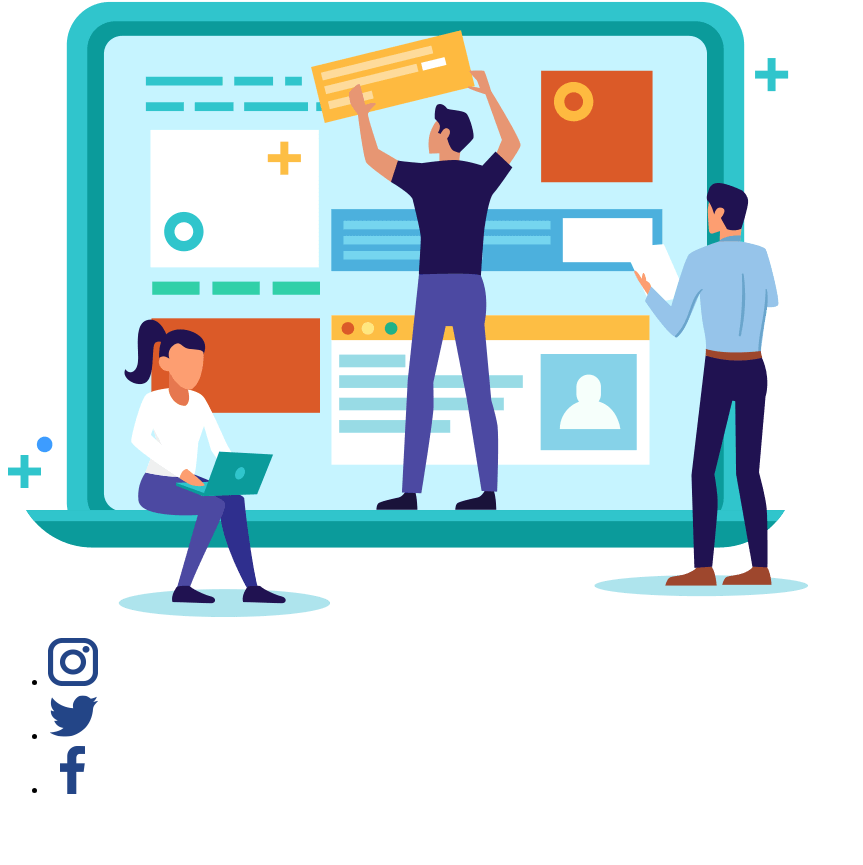
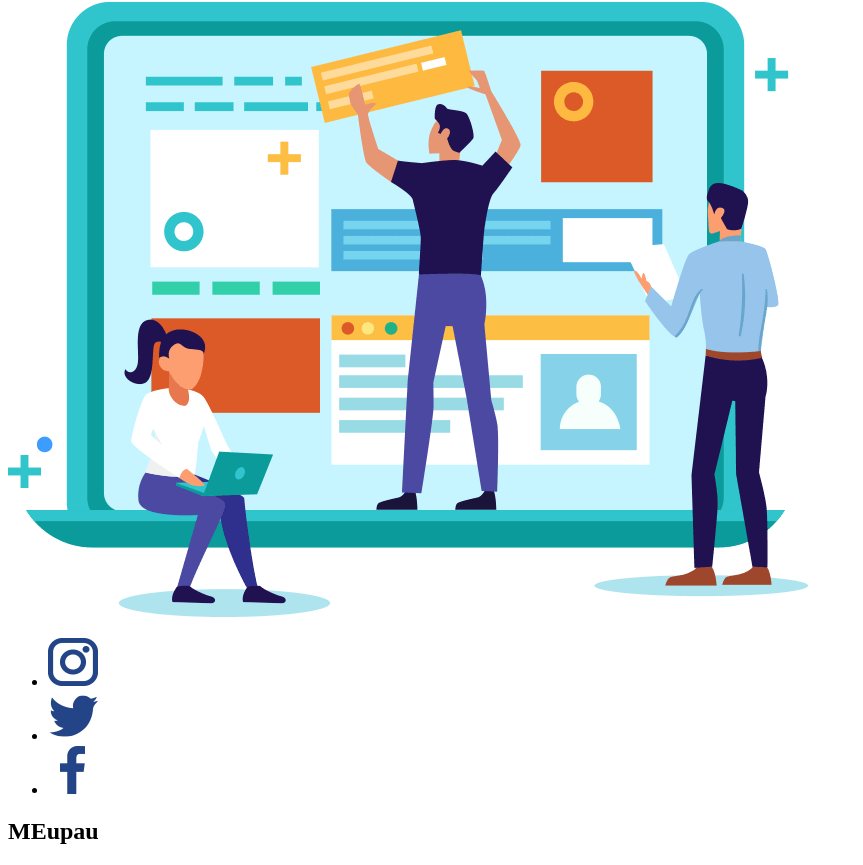
Before and after one commit to Erickbryan01/hand-on-1, a plain HTML site: page index.html in a window 1280 px wide. Shown: the part 441-1306 px from the top of the page, without its empty margins (0-863 px from the left). Before the commit the page ends 1256 px from the top, so only its background shows below. Drawn offline with Linux system fonts and the light colour scheme; files whose address does not match are found by name.

Commit message:
Testando

```diff
--- a/index.html
+++ b/index.html
@@ -75,6 +75,7 @@
 
     </footer>
     <!--End--Footer-->
+    <h2>MEupau</h2>
 
 
 </body>
```
Also changed, not shown: 1 other file.
